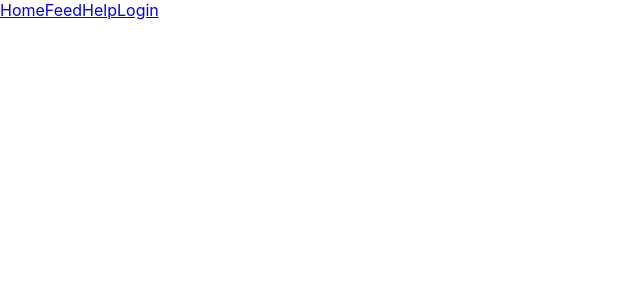
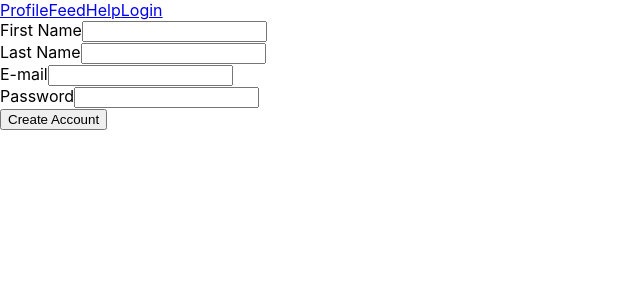
Before and after one commit to Bykerbry/postr-FE, a React (Create React App) app: page /create-account in a window 1280 px wide. Shown: the top 300 px of the page, without its empty margins (0-640 px from the left). Built offline with nearby package versions, Linux system fonts and the light colour scheme.

Commit message:
Profile and Feed are now authenticated routes. Added Create Account page & functionality to Login page.

```diff
--- a/package.json
+++ b/package.json
@@ -6,6 +6,8 @@
     "@testing-library/jest-dom": "^4.2.4",
     "@testing-library/react": "^9.3.2",
     "@testing-library/user-event": "^7.1.2",
+    "axios": "^0.19.2",
+    "jwt-decode": "^2.2.0",
     "react": "^16.13.1",
     "react-dom": "^16.13.1",
     "react-router-dom": "^5.1.2",
--- /dev/null
+++ b/src/components/CreateAccountPage.js
@@ -0,0 +1,76 @@
+import React from 'react'
+import axios from 'axios'
+
+class CreateAccountPage extends React.Component {
+    constructor(props) {
+        super(props)
+
+        this.state = {
+            firstName: '',
+            lastName: '',
+            email: '',
+            password: '',
+        }
+    }
+    submitHandler = (e) => {
+        e.preventDefault()
+        console.log(this.state);
+        axios.post('http://localhost:8080/users', this.state)
+            .then(response => {
+                console.log(response)
+                localStorage.setItem('authToken', response.data.token)
+            })
+            .catch(error => console.log(error))
+    }
+    changeHandler = (e) => {
+        this.setState({[e.target.name]: e.target.value})
+    }
+    componentDidMount = () => {
+        // axios.post('http://localhost8080/users', this.state)
+    }
+    render() {
+        return (
+            <form onSubmit={this.submitHandler}>
+                <div>
+                    <label htmlFor="firstName">First Name</label>
+                    <input
+                        type="text"
+                        name="firstName"
+                        value={this.state.firstName}
+                        onChange={this.changeHandler}
+                    />
+                </div>
+                <div>
+                    <label htmlFor="lastName">Last Name</label>
+                    <input
+                        type="text"
+                        name="lastName"
+                        value={this.state.lastName}
+                        onChange={this.changeHandler}
+                    />
+                </div>
+                <div>
+                    <label htmlFor="email">E-mail</label>
+                    <input
+                        type="text"
+                        name="email"
+                        value={this.state.email}
+                        onChange={this.changeHandler}
+                    />
+                </div>
+                <div>
+                    <label htmlFor="password">Password</label>
+                    <input
+                        type="text"
+                        name="password"
+                        value={this.state.password}
+                        onChange={this.changeHandler}
+                    />
+                </div>
+                <button>Create Account</button>
+            </form>
+        )
+    }
+}
+
+export default CreateAccountPage
--- a/src/components/FeedPage.js
+++ b/src/components/FeedPage.js
@@ -1,8 +1,13 @@
-import React from 'react';
+import React, { Component } from 'react'
 
-
-const FeedPage = () => (
-    <p>FeedPage Works!</p>
-)
+export class FeedPage extends Component {
+    render() {
+        return (
+            <div>
+                <p>FeedPage Works!</p>
+            </div>
+        )
+    }
+}
 
 export default FeedPage
--- a/src/components/Header.js
+++ b/src/components/Header.js
@@ -5,11 +5,10 @@ import { NavLink } from 'react-router-dom'
 const Header = () => (
     <div>
         <nav>
-            <NavLink to="/">Home</NavLink>
+            <NavLink to="/">Profile</NavLink>
             <NavLink to="/feed">Feed</NavLink>
             <NavLink to="/help">Help</NavLink>
             <NavLink to="/login">Login</NavLink>
-
         </nav>
     </div>
 )
--- a/src/components/HomePage.js
+++ /dev/null
@@ -1,8 +0,0 @@
-import React from 'react';
-
-
-const HomePage = () => (
-    <p>HomePage Works!</p>
-)
-
-export default HomePage
--- a/src/components/LoginPage.js
+++ b/src/components/LoginPage.js
@@ -1,7 +1,57 @@
-import React from 'react'
+import React, { Component } from 'react'
+import { Link } from 'react-router-dom'
+import axios from 'axios'
 
-const LoginPage = () => (
-    <p>LoginPage Works!</p>
-)
+export class LoginPage extends Component {
+    constructor(props) {
+        super(props)
+
+        this.state = {
+            email: '',
+            password: '',
+            error: ''
+        }
+    }
+    handleChange = (e) => {
+        this.setState({[e.target.name]: e.target.value})
+    }
+    handleSubmit = e => {
+        e.preventDefault()
+        const {email, password} = this.state
+        axios.post('http://localhost:8080/users/login', {email, password})
+            .then(response => {
+                this.setState({error: ''})
+                console.log(response.data)
+                localStorage.setItem('authToken', response.data.token)
+            })
+            .catch(error => this.setState({error: error.response.data.error}))
+    }
+    render() {
+        return (
+            <form onSubmit={this.handleSubmit}>
+                <div>
+                    <label htmlFor="email">E-mail</label>
+                    <input
+                        type="text"
+                        name="email"
+                        onChange={this.handleChange}
+                    />
+                </div>
+                <div>
+                    <label htmlFor="password">Password</label>
+                    <input
+                        type="text"
+                        name="password"
+                        onChange={this.handleChange}
+                    />
+                </div>
+                {this.state.error && <p>{this.state.error}</p>}
+                <button>Login</button>
+                <p>OR</p>
+                <Link to="/create-account">Create Account</Link>
+            </form>
+        )
+    }
+}
 
 export default LoginPage
--- /dev/null
+++ b/src/components/ProfilePage.js
@@ -0,0 +1,8 @@
+import React from 'react';
+
+
+const ProfilePage = () => (
+    <p>ProfilePage Works!</p>
+)
+
+export default ProfilePage
--- /dev/null
+++ b/src/components/RequireAuth.js
@@ -0,0 +1,23 @@
+import React from 'react'
+import { Redirect } from 'react-router-dom'
+import * as jwt from 'jwt-decode'
+
+const RequireAuth = ({ children }) => {
+    const token = localStorage.getItem('authToken')
+
+    if (!token) {
+        console.log('no authToken')
+        return <Redirect to="/login" />
+    }
+
+    const decoded = jwt(token)
+    const now = Date.now() / 1000
+
+    if (now > decoded.exp) {
+        return <Redirect to='/login' />
+    }
+
+    return children
+}
+
+export default RequireAuth
--- a/src/routers/AppRouter.js
+++ b/src/routers/AppRouter.js
@@ -2,28 +2,35 @@ import React from 'react';
 import { BrowserRouter, Route, Switch } from 'react-router-dom'
 import Header from '../components/Header'
 import FeedPage from '../components/FeedPage'
-import HomePage from '../components/HomePage'
+import ProfilePage from '../components/ProfilePage'
 import HelpPage from '../components/HelpPage'
 import LoginPage from '../components/LoginPage'
+import RequireAuth from '../components/RequireAuth'
+import CreateAccountPage from '../components/CreateAccountPage'
 
 
 const AppRouter = () => (
     <div>
         <BrowserRouter>
-        <Header />
+            <Header />
             <Switch>
-                <Route exact={true} path='/'>
-                    <HomePage />
-                </Route>
-                <Route exact={true} path='/feed'>
-                    <FeedPage />
-                </Route>
                 <Route exact={true} path='/help'>
                     <HelpPage />
                 </Route>
                 <Route exact={true} path='/login'>
                     <LoginPage />
                 </Route>
+                <Route exact={true} path='/create-account'>
+                    <CreateAccountPage />
+                </Route>
+                <RequireAuth>
+                    <Route exact={true} path='/'>
+                        <ProfilePage />
+                    </Route>
+                    <Route exact={true} path='/feed'>
+                        <FeedPage />
+                    </Route>
+                </RequireAuth>
             </Switch>
         </BrowserRouter>
     </div>
```
Also changed, not shown: 1 other file (tests, documents, lock files or other folders).
